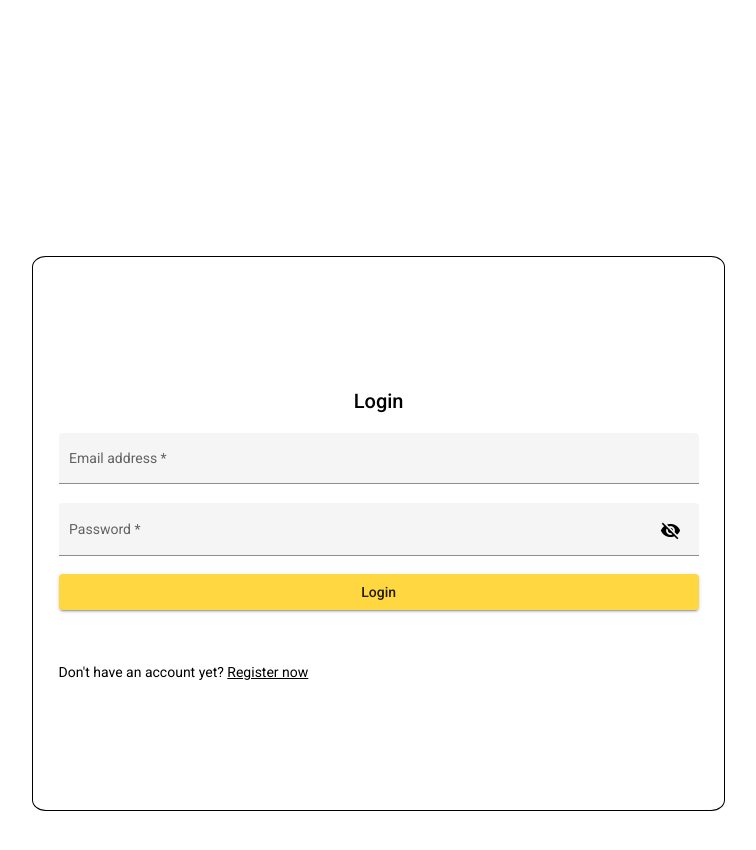
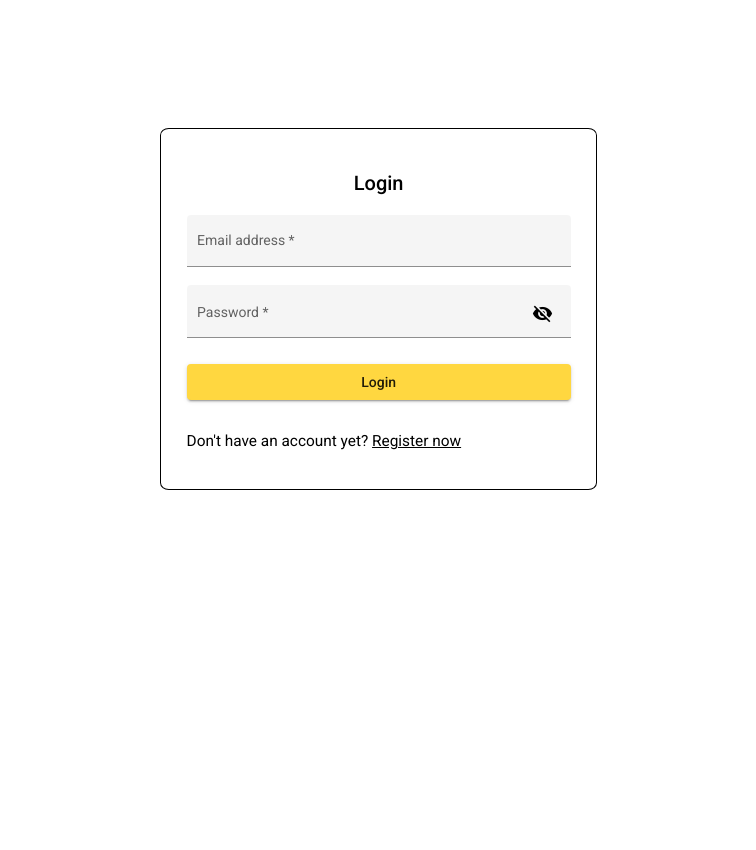
Before and after one commit to rawan-a-d/HandiWork, an Angular app in the folder Client/: page /login in a window 1280 px wide. Shown: the top 850 px of the page, without its empty margins (288-1044 px from the left). Built offline with nearby package versions, Linux system fonts and the light colour scheme.

Commit message:
Update login page design

```diff
--- a/Client/src/app/login/login.component.css
+++ b/Client/src/app/login/login.component.css
@@ -1,12 +1,12 @@
-.form-signin {
-	width: 50%;
-	margin: 20% 25%;
-	padding: 10% 2%;
+.login-form {
+	width: 30%;
+	margin: 10% 35%;
+	padding: 3% 2%;
 	border: 1px black solid;
 	border-radius: 2%;
 }
 
-.form-signin-heading {
+.login-form__heading {
 	text-align: center;
 }
 
@@ -14,19 +14,16 @@ mat-form-field {
 	display: block;
 }
 
-.invalid-login {
-	color: red;
-	margin-bottom: 2%;
-}
-
-#login-btn {
+#login-form__button {
+	margin-top: 2%;
 	width: 100%;
 }
 
-#no-account-div {
+#login-form__no-account {
 	margin-top: 8%;
+	font-size: 1.1em;
 }
 
-#register-now-span {
+#login-form__register-now {
 	cursor: pointer;
 }
--- a/Client/src/app/login/login.component.html
+++ b/Client/src/app/login/login.component.html
@@ -1,5 +1,5 @@
-<form class="form-signin">
-	<h2 class="form-signin-heading">Login</h2>
+<form class="login-form">
+	<h2 class="login-form__heading">Login</h2>
 
 	<mat-form-field appearance="fill">
 		<mat-label>Email address</mat-label>
@@ -15,10 +15,10 @@
 		</button>
 	</mat-form-field>
 
-	<button mat-raised-button color="accent" id="login-btn">Login</button>
+	<button mat-raised-button color="accent" id="login-form__button">Login</button>
 
-	<div id="no-account-div">
+	<div id="login-form__no-account">
 		Don't have an account yet?
-		<span id="register-now-span"><u>Register now</u></span>
+		<span id="login-form__regiser-now"><u>Register now</u></span>
 	</div>
 </form>
```
